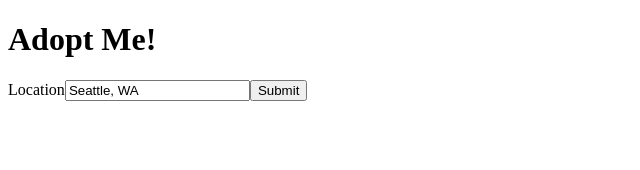
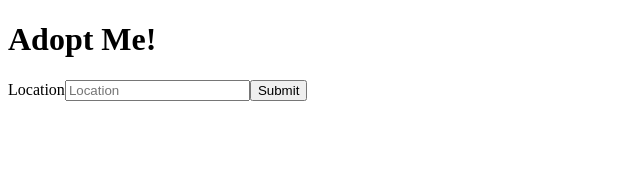
Before and after one commit to mattcantcode/adopt-me, a React app: page / in a window 1280 px wide. Shown: the top 170 px of the page, without its empty margins (0-640 px from the left). Built offline with nearby package versions, Linux system fonts and the light colour scheme; the HTML template or start-up script is replaced by a standard one.

Commit message:
Implemented useState to update location attribute of input field.

```diff
--- a/src/SearchParams.jsx
+++ b/src/SearchParams.jsx
@@ -1,11 +1,18 @@
+import { useState } from "react";
+
 const SearchParams = () => {
-  const location = "Seattle, WA";
+  const [location, setLocation] = useState("");
   return (
     <div className="search-params">
       <form>
         <label htmlFor="location">
           Location
-          <input id="location" value={location} placeholder="Location" />
+          <input
+            onChange={(e) => setLocation(e.target.value)}
+            id="location"
+            value={location}
+            placeholder="Location"
+          />
         </label>
         <button>Submit</button>
       </form>
```
